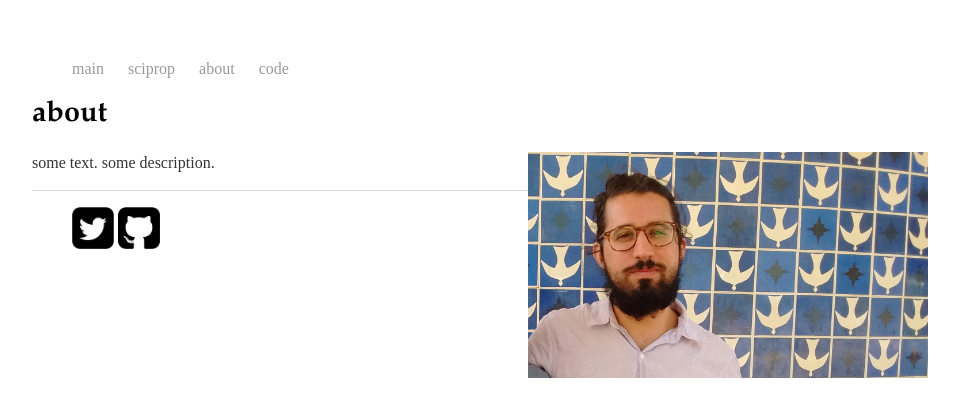
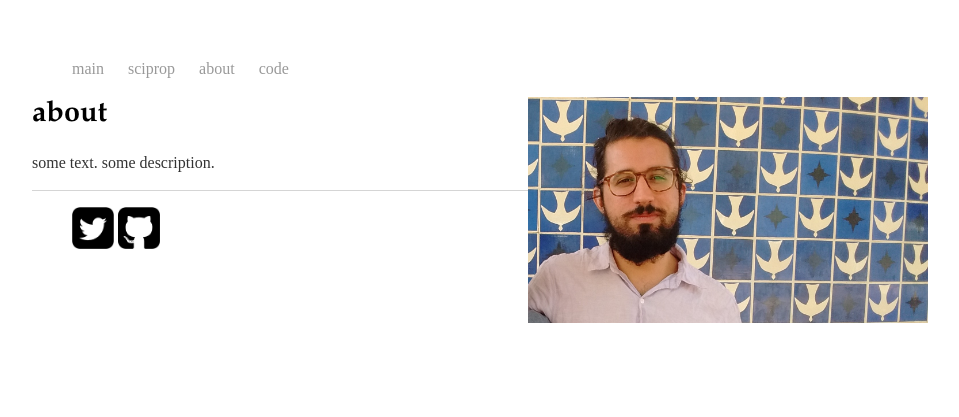
Before and after one commit to caesoma/caesoma.github.io, a Jekyll site: the page built from about/index.html, in a window 1280 px wide. Shown: the top 417 px of the page, without its empty margins (160-1119 px from the left). Built offline with Jekyll 4.4.1, drawn with Linux system fonts in a browser that asks for light colours.

Commit message:
update layout

```diff
--- a/about/index.html
+++ b/about/index.html
@@ -2,11 +2,10 @@
 layout: default
 title: about
 ---
-<h1>{{ page.title }}</h1>
+<h1>{{ page.title }} <img src="/images/me.jpeg" alt="foto" style="width:400px;height:226px;border:0;", align="right"> </h1>
 
 <p>
     some text.
     some description.
 
-    <img src="/images/me.jpeg" alt="foto" style="width:400px;height:226px;border:0;", align="right">
 </p>
```
